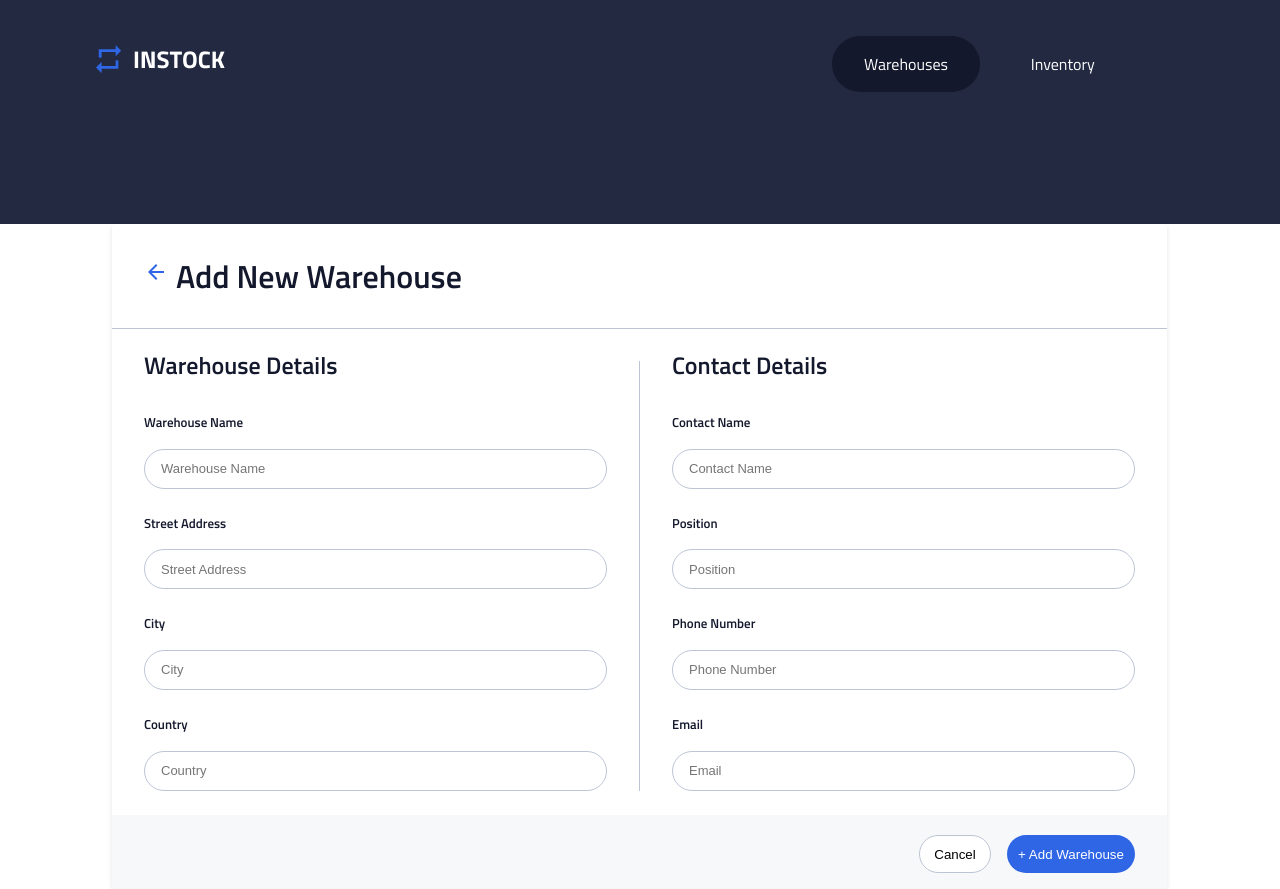
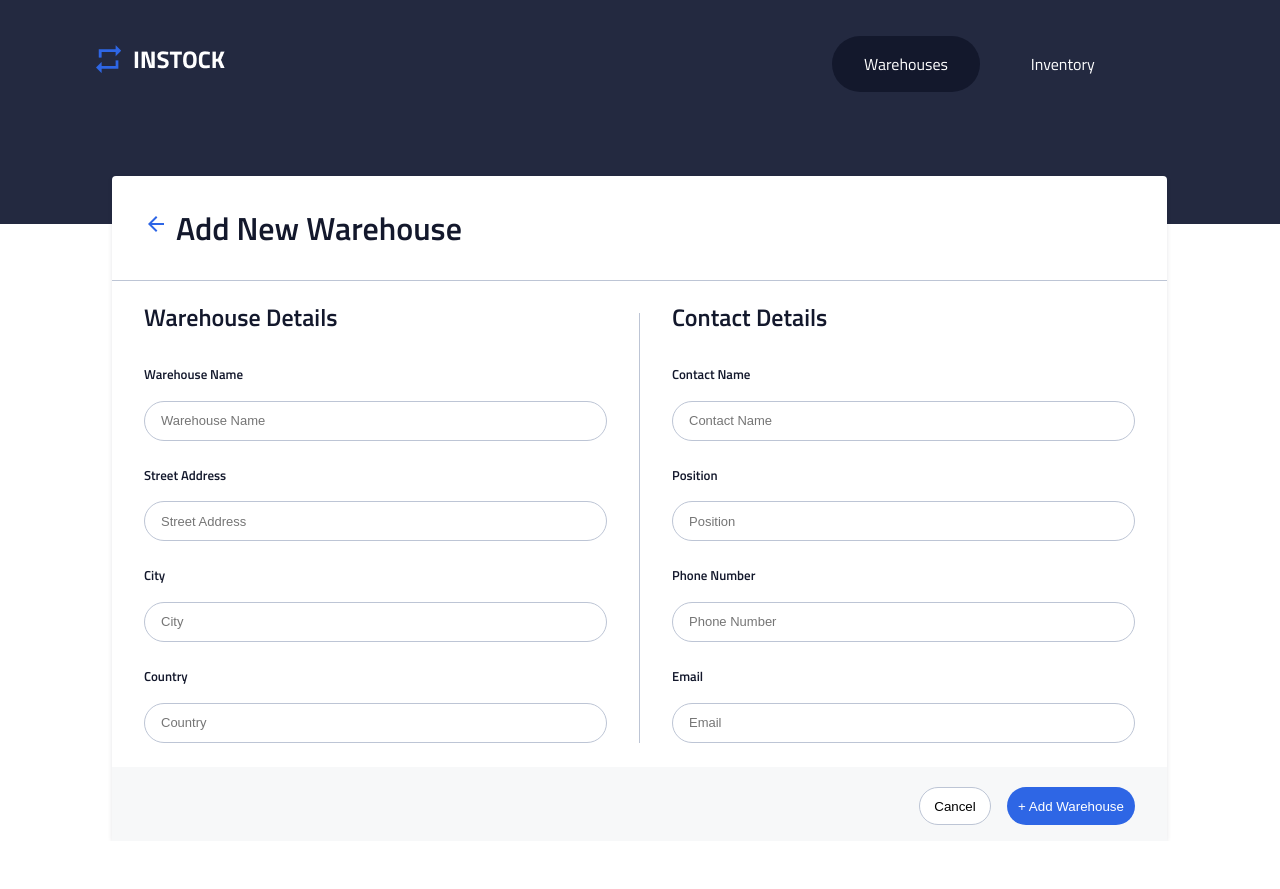
Before and after one commit to jaskaurbrar14/InStock, a React (Create React App) app: page /AddWarehouse in a window 1280 px wide. After the commit the page ends 841 px from the top, so only its background shows below. Built offline with nearby package versions, Linux system fonts and the light colour scheme.

Commit message:
scss file modified

```diff
--- a/src/Components/AddWarehouse/AddWarehouse.scss
+++ b/src/Components/AddWarehouse/AddWarehouse.scss
@@ -5,6 +5,7 @@
 
 .addWarehouse {
   position: absolute;
+  top: 11rem;
   margin: 0 1rem;
   border-radius: 0.25rem;
   background-color: $primary-white;
```
